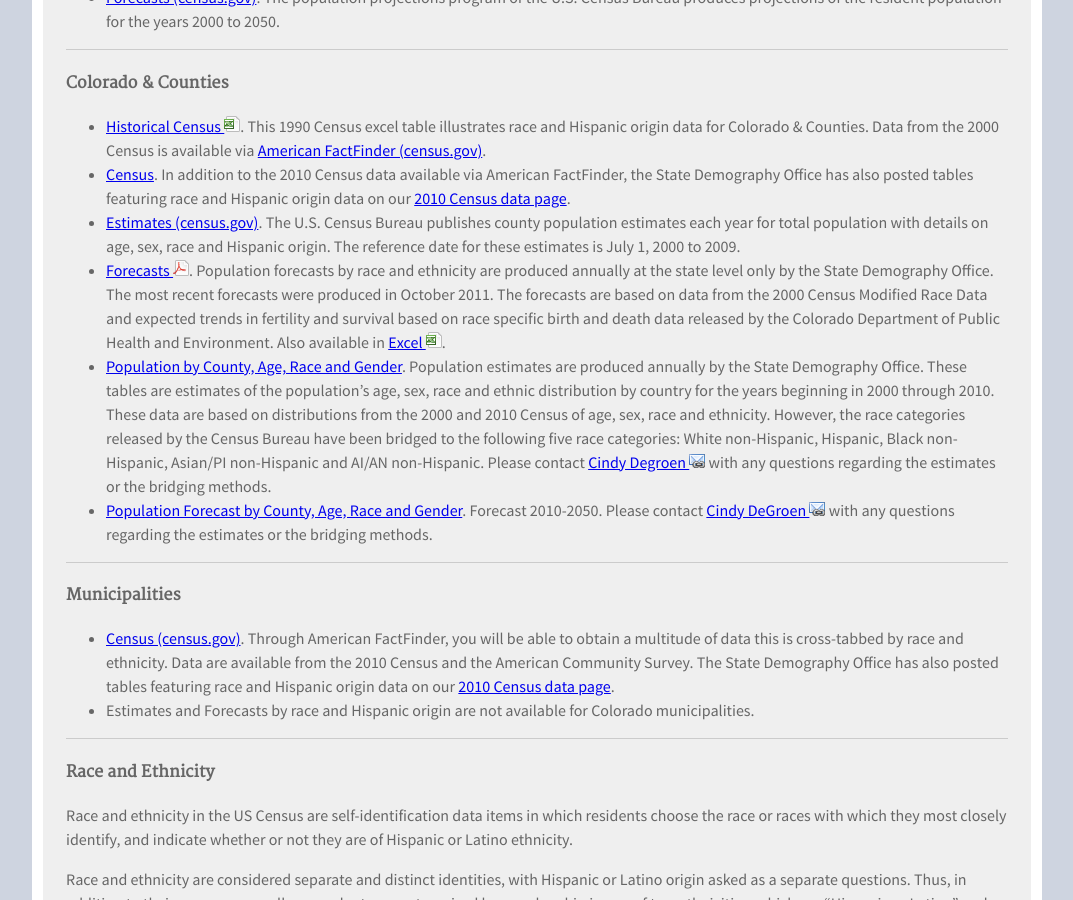
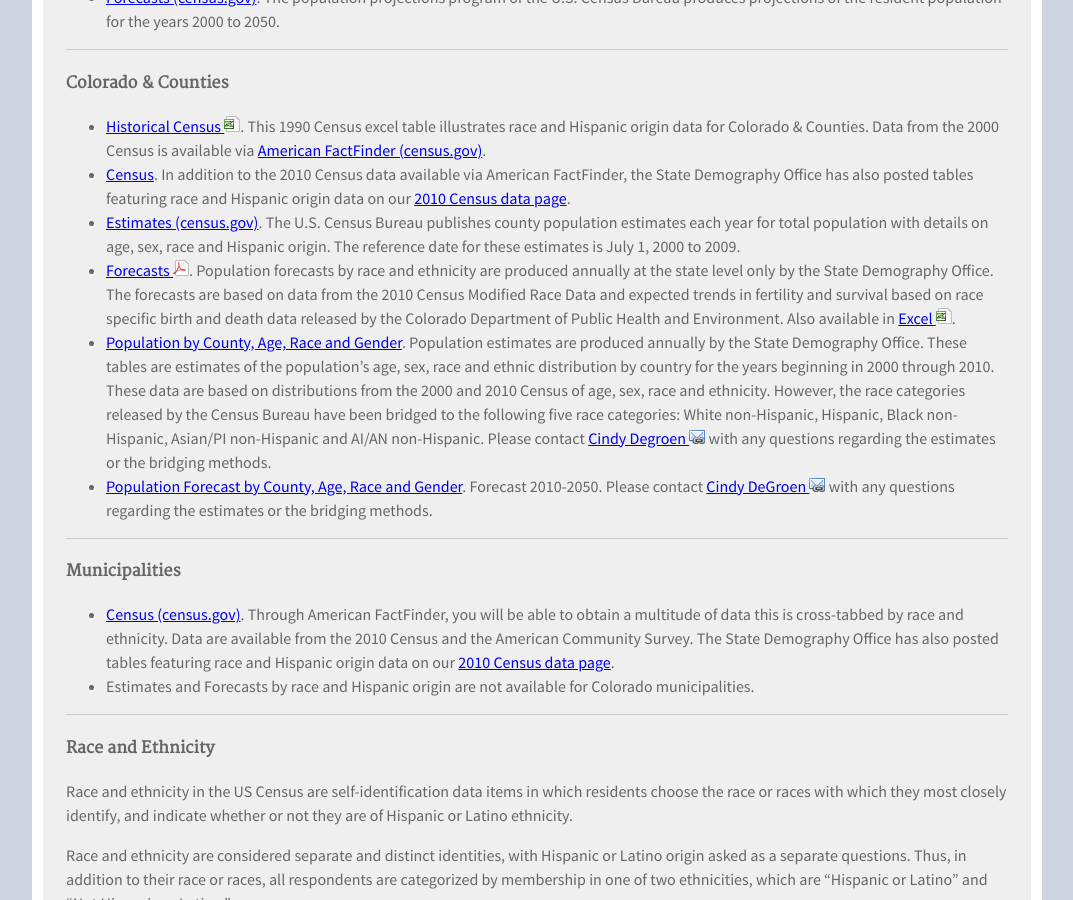
Before and after one commit to TBleess/Website_New, a Jekyll site: the page built from pages/1_Population/race-hispanic-origin.md, in a window 1280 px wide and 900 px high, scrolled down 619 px. Shown: the whole window, without its empty margins (103-1176 px from the left). Built offline with Jekyll 4.4.1, drawn with Linux system fonts in a browser that asks for light colours.

Commit message:
Update race-hispanic-origin.md

```diff
--- a/pages/1_Population/race-hispanic-origin.md
+++ b/pages/1_Population/race-hispanic-origin.md
@@ -27,7 +27,7 @@ description: "Population data for Colorado race and ethnicity."
 - [Historical Census ![xls](/images/page_white_excel.png 'download xls file')](https://drive.google.com/uc?export=download&id=0B2oqdPZKJqK7czdQTWVwemN6cm8). This 1990 Census excel table illustrates race and Hispanic origin data for Colorado & Counties. Data from the 2000 Census is available via [American FactFinder (census.gov)](http://factfinder2.census.gov/faces/nav/jsf/pages/index.xhtml).
 - [Census](http://factfinder2.census.gov/faces/nav/jsf/pages/index.xhtml). In addition to the 2010 Census data available via American FactFinder, the State Demography Office has also posted tables featuring race and Hispanic origin data on our [2010 Census data page](/census-acs/).
 - [Estimates (census.gov)](https://www.census.gov/programs-surveys/popest/data.html). The U.S. Census Bureau publishes county population estimates each year for total population with details on age, sex, race and Hispanic origin. The reference date for these estimates is July 1, 2000 to 2009.
-- [Forecasts ![pdf](/images/page_white_acrobat.png 'download pdf file')](https://drive.google.com/uc?export=download&id=1ifCnZW6Dc-2s3uMj17vnAslcJqNr8CUI). Population forecasts by race and ethnicity are produced annually at the state level only by the State Demography Office. The most recent forecasts were produced in October 2011. The forecasts are based on data from the 2000 Census Modified Race Data and expected trends in fertility and survival based on race specific birth and death data released by the Colorado Department of Public Health and Environment. Also available in [Excel ![xls](/images/page_white_excel.png 'download xls file')](https://drive.google.com/uc?export=download&id=1cWbxANu01mg-f6aRv7rBJr1X0bNgIu9D).
+- [Forecasts ![pdf](/images/page_white_acrobat.png 'download pdf file')](https://drive.google.com/uc?export=download&id=1ifCnZW6Dc-2s3uMj17vnAslcJqNr8CUI). Population forecasts by race and ethnicity are produced annually at the state level only by the State Demography Office. The forecasts are based on data from the 2010 Census Modified Race Data and expected trends in fertility and survival based on race specific birth and death data released by the Colorado Department of Public Health and Environment. Also available in [Excel ![xls](/images/page_white_excel.png 'download xls file')](https://drive.google.com/uc?export=download&id=1cWbxANu01mg-f6aRv7rBJr1X0bNgIu9D).
 - [Population by County, Age, Race and Gender](/population/data/race-estimate#county-race-by-age-estimates). Population estimates are produced annually by the State Demography Office. These tables are estimates of the population's age, sex, race and ethnic distribution by country for the years beginning in 2000 through 2010. These data are based on distributions from the 2000 and 2010 Census of age, sex, race and ethnicity. However, the race categories released by the Census Bureau have been bridged to the following five race categories: White non-Hispanic, Hispanic, Black non-Hispanic, Asian/PI non-Hispanic and AI/AN non-Hispanic. Please contact [Cindy Degroen ![email](/images/email_link.png 'send email')](mailto:cindy.degroen@state.co.us) with any questions regarding the estimates or the bridging methods.
 - [Population Forecast by County, Age, Race and Gender](/population/data/race-forecast#county-race-by-age-forecast). Forecast 2010-2050. Please contact [Cindy DeGroen ![email](/images/email_link.png 'send email')](mailto:cindy.degroen@state.co.us) with any questions regarding the estimates or the bridging methods.
 
```
